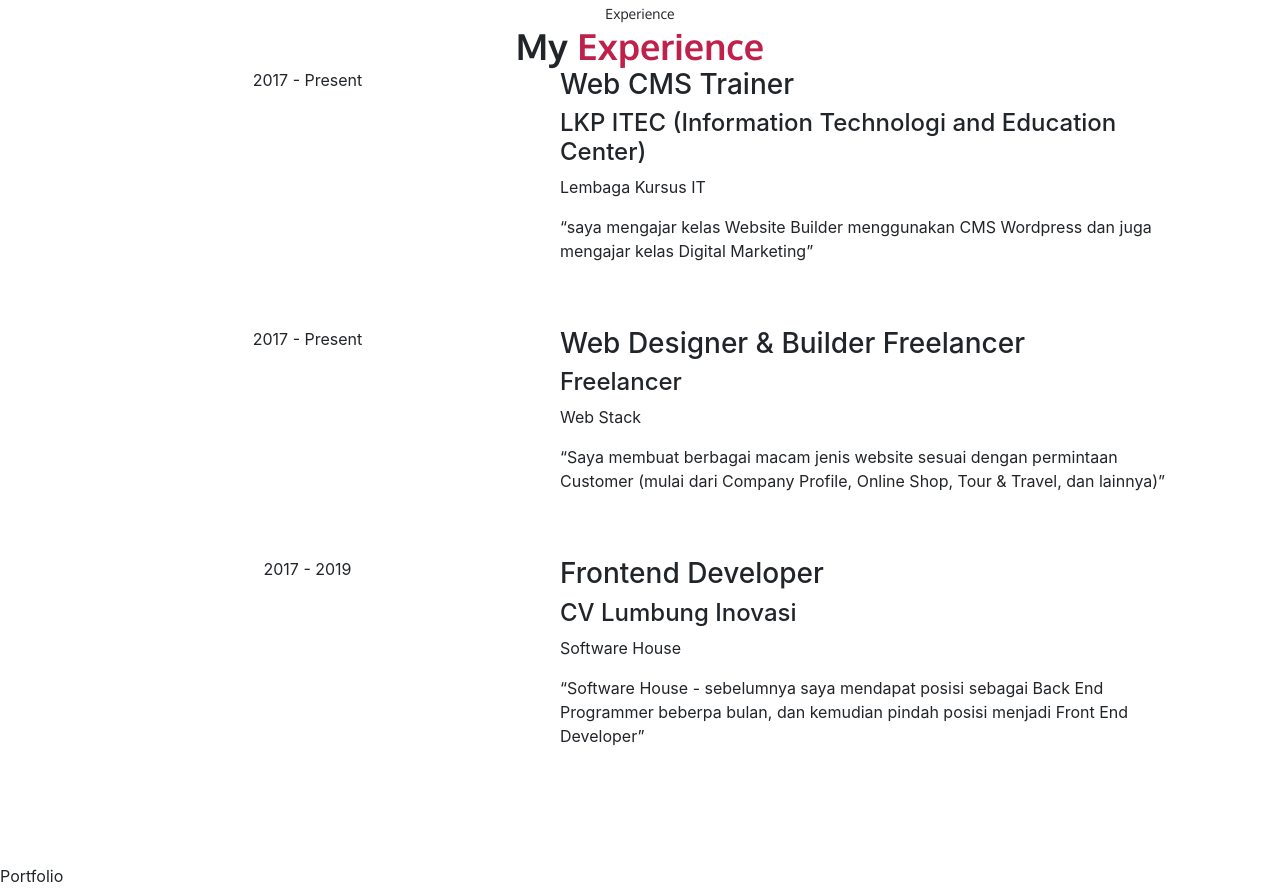
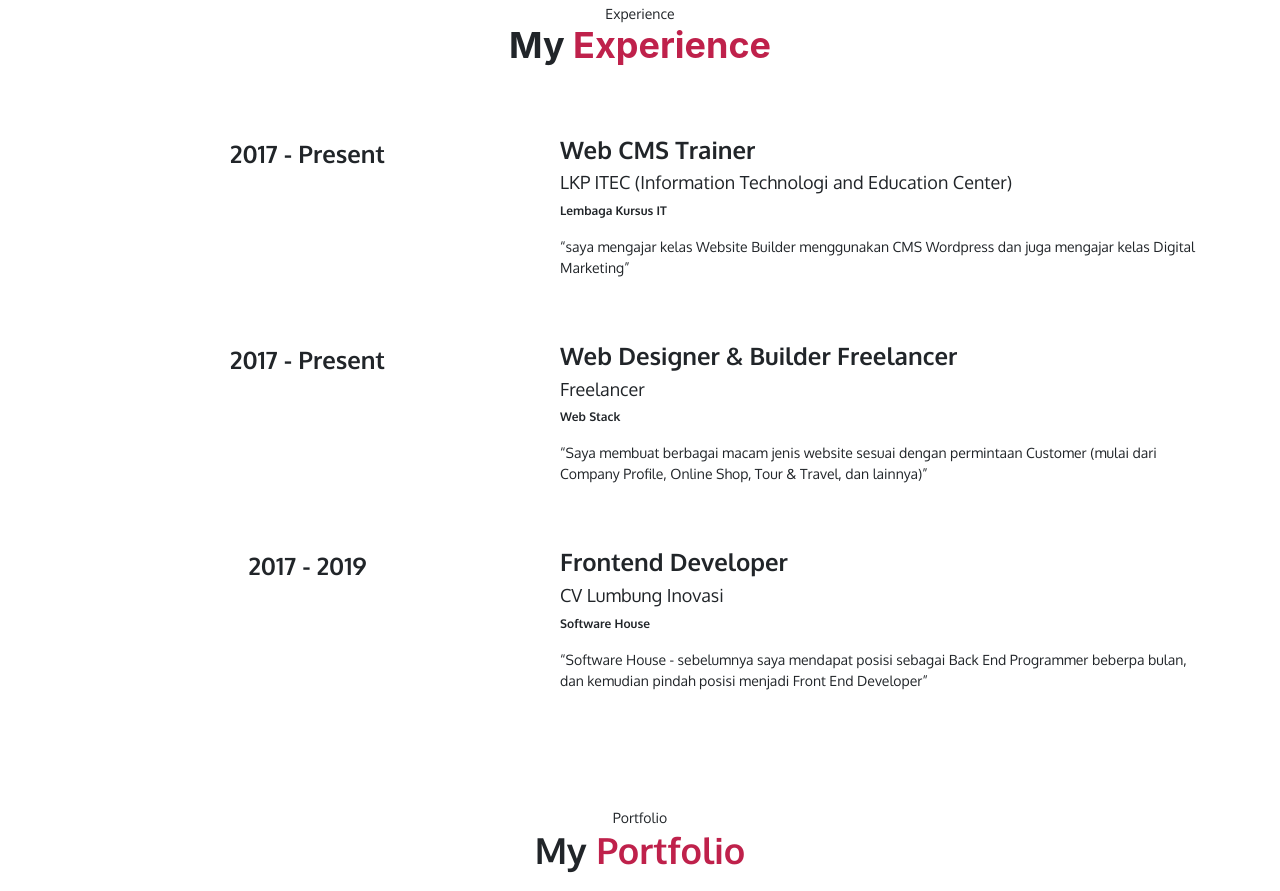
Before and after one commit to ahadsenja/ahadsenja.github.io, a plain HTML site: page index.html in a window 1280 px wide. Shown: the part 2493-3384 px from the top of the page. Drawn offline with nearby package versions, Linux system fonts and the light colour scheme.

Commit message:
chore: updating page css stylesheet

```diff
--- a/static/styles.css
+++ b/static/styles.css
@@ -203,6 +203,10 @@
   margin: 100px 0px 100px;
 }
 
+.experience-title {
+  padding-bottom: 60px;
+}
+
 .container .experience-title {
   text-align: center;
 }
@@ -214,16 +218,66 @@
 }
 
 .experience-title h3 {
-  margin-bottom: 0;
   font-size: 36px;
   font-weight: 700;
-  font-family: 'Oxygen', sans-serif;
 }
 
 .experience-title #experience-red-text {
   color: #BF214B;
 }
+
+#experience-time {
+  font-size: 24px;
+  font-weight: 700;
+}
+
+.experience-section .row {
+  font-family: 'Oxygen', sans-serif;
+}
+
+.row #experience-title {
+  font-size: 24px;
+  font-weight: 700;
+}
+
+.row #experience-sub-title {
+  font-size: 18px;
+}
+
+.row #experience-institution {
+  font-size: 12px;
+  font-weight: bold;
+}
+
+.row #experience-description {
+  font-size: 14px;
+}
 /* END OF MY EXPERIENCE SECTION */
+
+/* PORTFOLIO SECTION */
+.portfolio-section {
+  margin: 100px 0px 100px;
+  font-family: 'Oxygen', sans-serif;
+}
+
+.portfolio-title {
+  text-align: center;
+}
+
+.portfolio-title p {
+  margin-bottom: 0;
+  font-size: 14px;
+}
+
+.portfolio-title h3 {
+  font-size: 36px;
+  font-weight: 700;
+}
+
+.portfolio-title #portfolio-red-text {
+  color: #BF214B;
+}
+/* END OF PORTFOLIO SECTION */
 
 /* FOOTER SECTION */
 footer {
```
